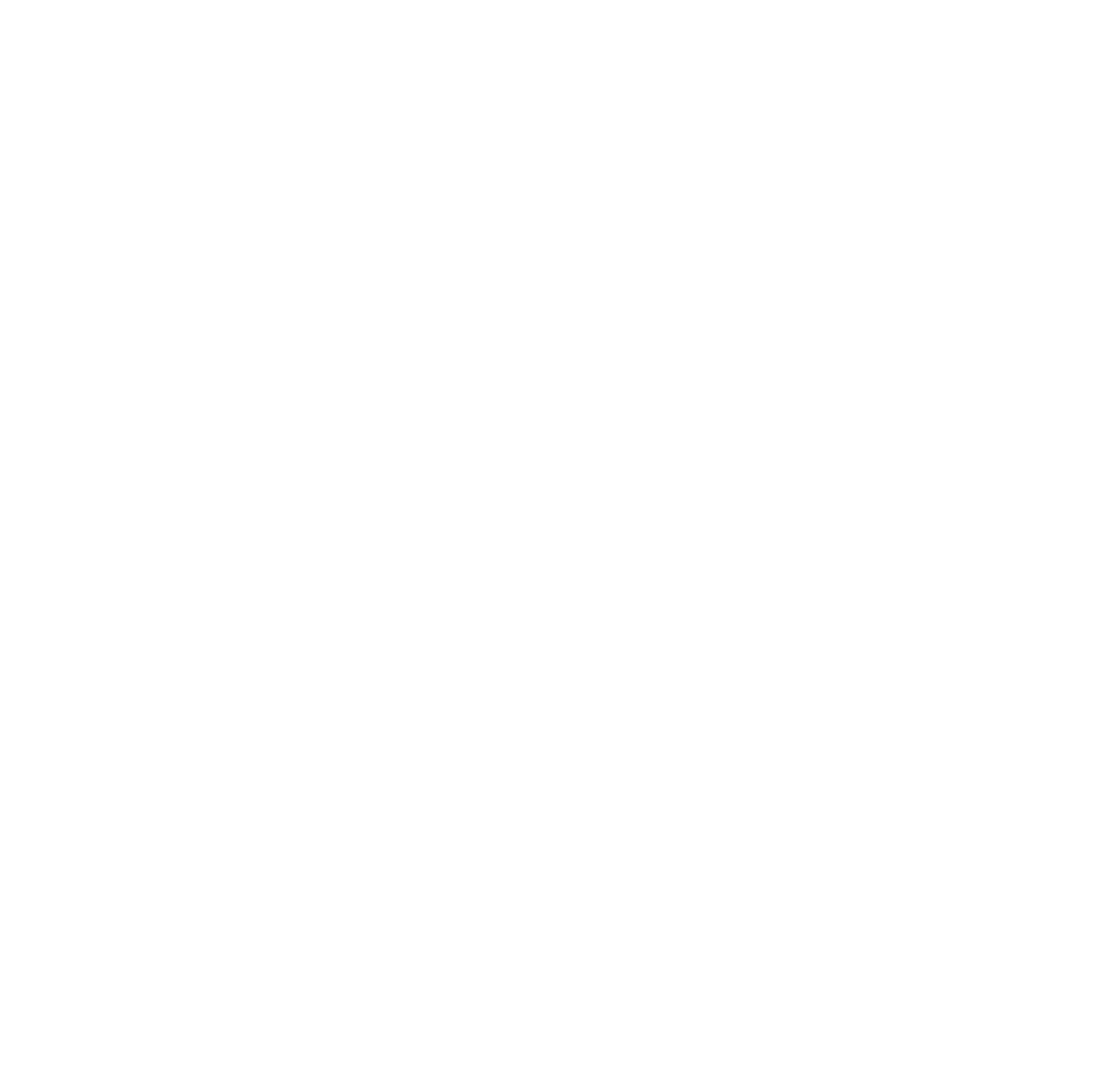
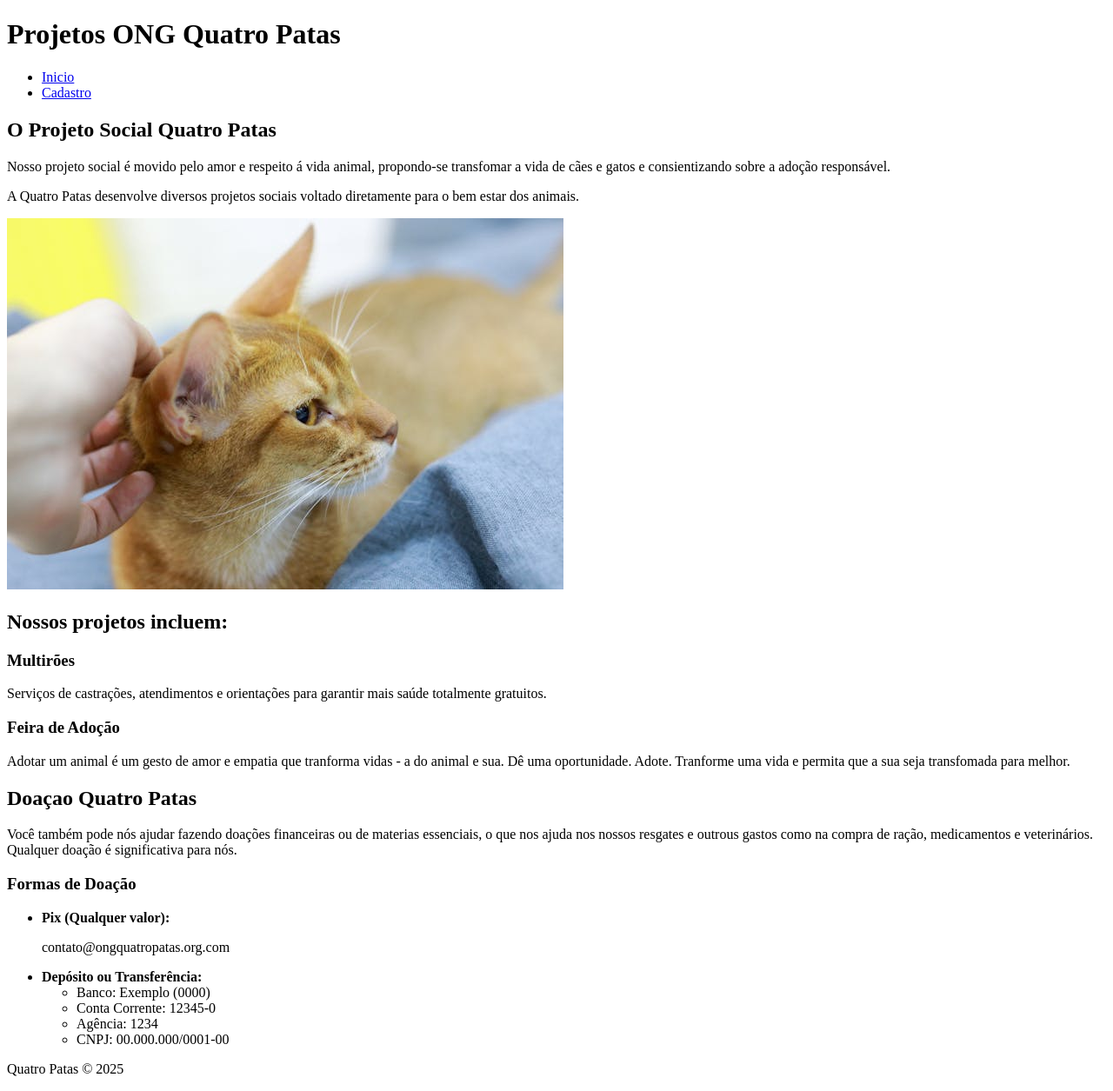
Before and after one commit to ViniciusSouuza/TrabalhoONGs, a plain HTML site: page projeto.html in a window 1280 px wide. Shown: the whole page at 87% size. Before the commit the page ends 800 px from the top, so only its background shows below. Drawn offline with Linux system fonts and the light colour scheme.

Commit message:
adicionando conteudo pagina de projetos

```diff
--- a/projeto.html
+++ b/projeto.html
@@ -0,0 +1,67 @@
+<!DOCTYPE html>
+<html lang="pt-br">
+<head>
+    <meta charset="UTF-8">
+    <meta name="viewport" content="width=device-width, initial-scale=1.0">
+    <title>Projetos | Quatro Patas</title>
+</head>
+<body>
+    <header>
+        <h1>Projetos ONG Quatro Patas</h1>
+        <nav>
+            <ul>
+                <li><a href="index.html">Inicio</a></li>
+                <li><a href="cadastro.html">Cadastro</a></li>
+            </ul>
+        </nav>
+    </header>
+    <h2>O Projeto Social Quatro Patas</h2>
+    <p>
+        Nosso projeto social é movido pelo amor e respeito á vida animal, propondo-se transfomar a vida de cães e gatos e consientizando sobre a adoção responsável.
+    </p>
+    <p>
+        A Quatro Patas desenvolve diversos projetos sociais voltado diretamente para o bem estar dos animais.
+    </p>
+    <img src="imagens/imagem 4.jpg" alt="imagem 4">
+    <section>
+        <h2>Nossos projetos incluem:</h2>
+        <article>
+            <h3>Multirões</h3>
+            <p>Serviços de castrações, atendimentos e orientações para garantir mais saúde totalmente gratuitos.</p>
+            <h3>Feira de Adoção</h3>
+            Adotar um animal é um gesto de amor e empatia que tranforma vidas - a do animal e sua.
+            Dê uma oportunidade. Adote. Tranforme uma vida e permita que a sua seja transfomada para melhor.
+        </article>
+        <h2>Doaçao Quatro Patas</h2>
+        <p>
+            Você também pode nós ajudar fazendo doações financeiras ou de materias essenciais, o que nos ajuda nos nossos resgates e outrous gastos como na compra de ração, medicamentos e veterinários. Qualquer doação é significativa para nós.
+        </p>
+        <h3>Formas de Doação</h3>
+        <ul>
+            <li><strong>Pix (Qualquer valor):</strong></li>
+            <p>
+                contato@ongquatropatas.org.com
+            </p>
+            <li><strong>Depósito ou Transferência:</strong>
+            <ul>
+                <li>
+                    Banco: Exemplo (0000)
+                </li>
+                <li>
+                    Conta Corrente: 12345-0
+                </li>
+                <li>
+                    Agência: 1234
+                </li>
+                <li>
+                    CNPJ: 00.000.000/0001-00
+                </li>
+            </ul>
+            </li>
+        </ul>
+    </section>
+    <footer>
+        <p>Quatro Patas &copy; 2025</p>
+    </footer>
+</body>
+</html>
```
Also changed, not shown: cadastro.html (+22 -18 lines), index.html (+3 -1 lines), imagens/imagem 4.jpg (added).
